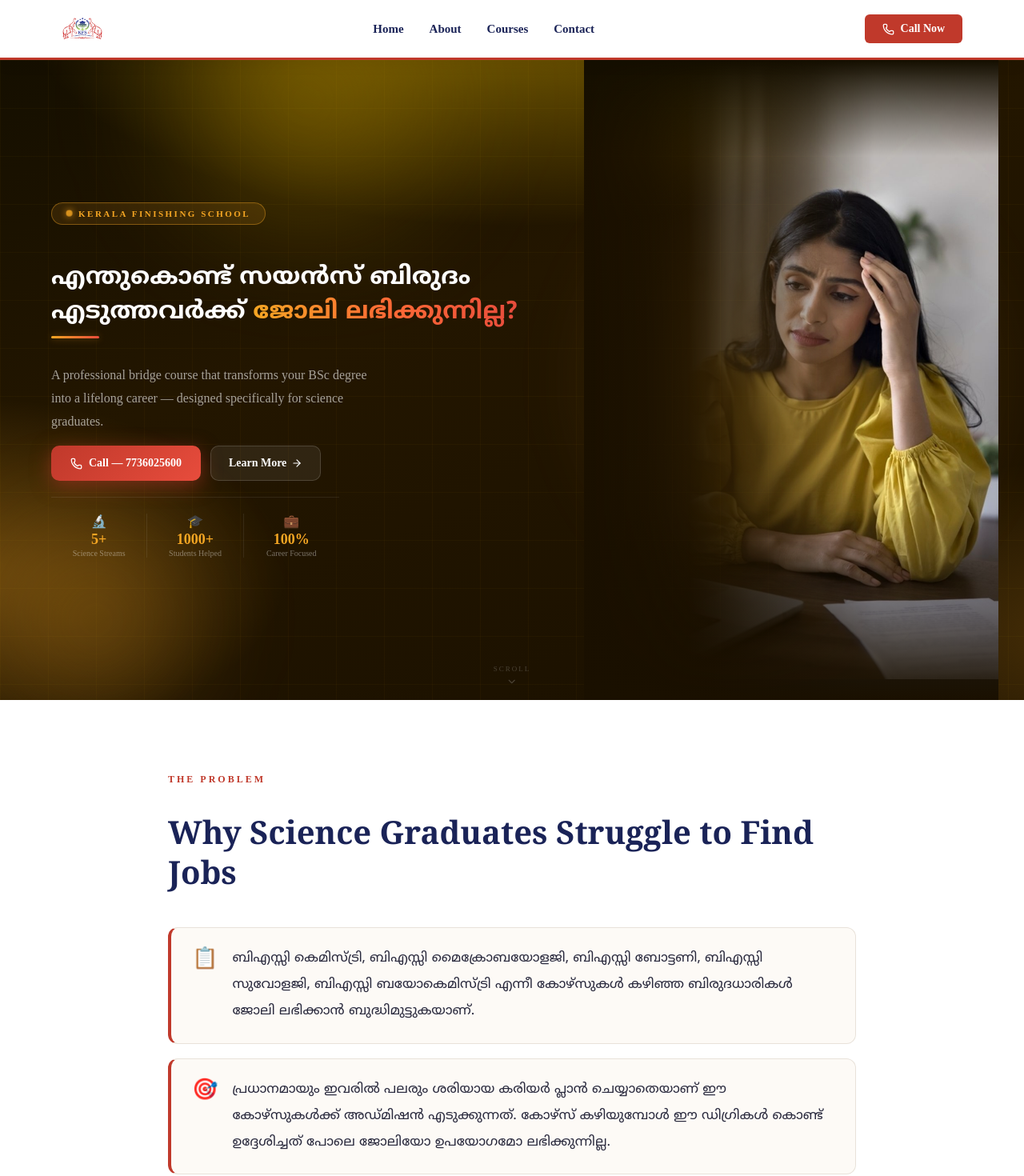
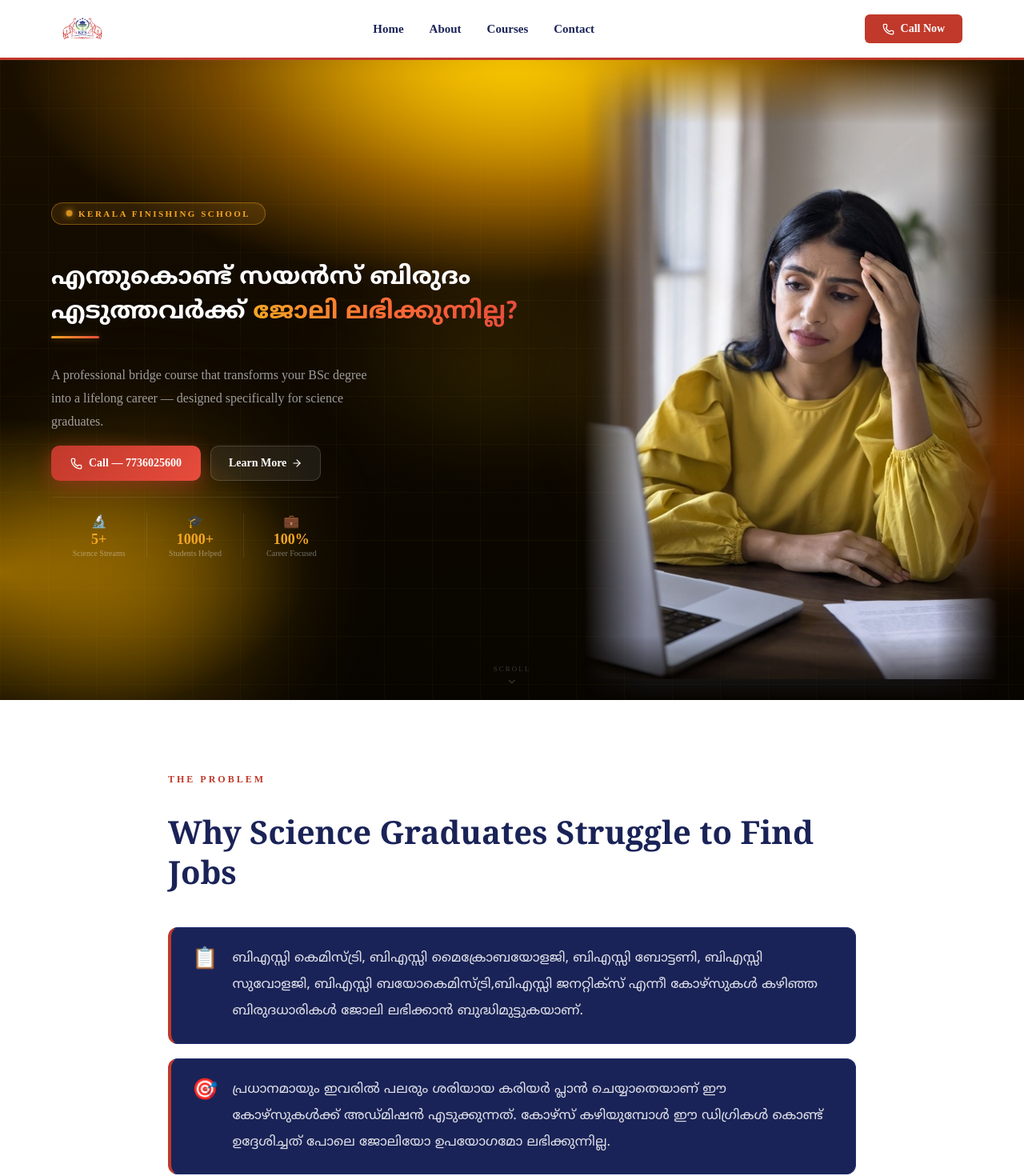
Before and after one commit to Dinoy77/kfs-landing-malayalam, a React (Vite) app: page / in a window 1280 px wide. Shown: the top 1470 px of the page at 80% size. Built offline with nearby package versions, Linux system fonts and the light colour scheme.

Commit message:
Added BSc Genetics, feather image edges on all 4 sides,The Background of the 3 Sentence ,Color illuminating

```diff
--- a/src/components/Courses.jsx
+++ b/src/components/Courses.jsx
@@ -14,6 +14,7 @@ const courses = [
   { icon: '🌿', name: 'BSc Botany' },
   { icon: '🐾', name: 'BSc Zoology' },
   { icon: '🧬', name: 'BSc Biochemistry' },
+  { icon: '🔬', name: 'BSc Genetics' },
 ]
 
 export default function Courses() {
--- a/src/components/Footer.jsx
+++ b/src/components/Footer.jsx
@@ -3,7 +3,8 @@ import logo from '../assets/kfs_logo.jpeg'
 
 const courses = [
   'BSc Chemistry', 'BSc Microbiology',
-  'BSc Botany', 'BSc Zoology', 'BSc Biochemistry'
+  'BSc Botany', 'BSc Zoology',
+  'BSc Biochemistry', 'BSc Genetics'
 ]
 
 export default function Footer() {
--- a/src/components/Hero.jsx
+++ b/src/components/Hero.jsx
@@ -15,11 +15,11 @@ export default function Hero() {
     <section id="home" style={{
       minHeight: '100vh',
       background: `
-        radial-gradient(ellipse 80% 60% at 50% -10%, rgba(255,200,0,0.45) 0%, transparent 60%),
-        radial-gradient(ellipse 60% 50% at -5% 80%, rgba(245,166,35,0.35) 0%, transparent 55%),
-        radial-gradient(ellipse 50% 50% at 105% 90%, rgba(245,166,35,0.2) 0%, transparent 55%),
-        linear-gradient(160deg, #150f00 0%, #231600 40%, #1a1000 100%)
-      `,
+  radial-gradient(ellipse 70% 50% at 50% 0%, rgba(255,220,0,0.9) 0%, rgba(255,160,0,0.4) 40%, transparent 70%),
+  radial-gradient(ellipse 50% 40% at 0% 80%, rgba(255,180,0,0.5) 0%, transparent 60%),
+  radial-gradient(ellipse 40% 40% at 100% 60%, rgba(220,100,0,0.35) 0%, transparent 60%),
+  linear-gradient(180deg, #1a0f00 0%, #0d0800 60%, #080500 100%)
+`,
       color: 'white',
       display: 'grid',
       gridTemplateColumns: '55% 45%',
@@ -41,18 +41,37 @@ export default function Hero() {
       }} />
 
       {/* Glows */}
+      {/* Bright top illumination */}
       <div style={{
-        position: 'absolute', width: 600, height: 400,
-        borderRadius: '50%', top: -150, left: '30%',
+        position: 'absolute', width: 800, height: 500,
+        borderRadius: '50%', top: -300, left: '50%',
         transform: 'translateX(-50%)',
-        background: 'radial-gradient(circle, rgba(255,200,0,0.3) 0%, transparent 65%)',
+        background: 'radial-gradient(circle, rgba(255,220,0,0.95) 0%, rgba(255,160,0,0.5) 40%, transparent 70%)',
+        filter: 'blur(80px)', pointerEvents: 'none'
+      }} />
+
+      {/* Left warm glow */}
+      <div style={{
+        position: 'absolute', width: 500, height: 500,
+        borderRadius: '50%', bottom: -100, left: -80,
+        background: 'radial-gradient(circle, rgba(255,180,0,0.45) 0%, transparent 65%)',
         filter: 'blur(60px)', pointerEvents: 'none'
       }} />
+
+      {/* Right orange glow */}
       <div style={{
         position: 'absolute', width: 400, height: 400,
-        borderRadius: '50%', bottom: -100, left: -80,
-        background: 'radial-gradient(circle, rgba(245,166,35,0.25) 0%, transparent 65%)',
-        filter: 'blur(50px)', pointerEvents: 'none'
+        borderRadius: '50%', top: '40%', right: -100,
+        background: 'radial-gradient(circle, rgba(220,80,0,0.3) 0%, transparent 65%)',
+        filter: 'blur(60px)', pointerEvents: 'none'
+      }} />
+
+      {/* Center soft halo */}
+      <div style={{
+        position: 'absolute', width: 600, height: 200,
+        borderRadius: '50%', top: '35%', left: '25%',
+        background: 'radial-gradient(circle, rgba(255,200,0,0.12) 0%, transparent 70%)',
+        filter: 'blur(40px)', pointerEvents: 'none'
       }} />
 
       {/* ── LEFT — Text ── */}
@@ -216,33 +235,19 @@ export default function Hero() {
               objectPosition: 'center 10%',
               display: 'block',
               maskImage: 'linear-gradient(to left, rgba(0,0,0,0.95) 40%, transparent 100%), linear-gradient(to top, transparent 0%, black 20%)',
-              WebkitMaskImage: 'linear-gradient(to left, black 30%, transparent 75%)',
-              maskImage: 'linear-gradient(to left, black 30%, transparent 75%)',
+              WebkitMaskImage: `
+  linear-gradient(to right, transparent 0%, black 15%, black 85%, transparent 100%),
+  linear-gradient(to bottom, transparent 0%, black 10%, black 90%, transparent 100%)
+`,
+              maskImage: `
+  linear-gradient(to right, transparent 0%, black 15%, black 85%, transparent 100%),
+  linear-gradient(to bottom, transparent 0%, black 10%, black 90%, transparent 100%)
+`,
+              maskComposite: 'intersect',
+              WebkitMaskComposite: 'source-in',
             }}
           />
 
-          {/* Blend left edge */}
-          <div style={{
-            position: 'absolute', inset: 0,
-            background: 'linear-gradient(to right, #1a1000 0%, rgba(26,16,0,0.85) 15%, rgba(26,16,0,0.2) 40%, transparent 60%)',
-            pointerEvents: 'none'
-          }} />
-
-          {/* Blend bottom edge */}
-          <div style={{
-            position: 'absolute', bottom: 0, left: 0, right: 0,
-            height: '30%',
-            background: 'linear-gradient(to top, #1a1000, transparent)',
-            pointerEvents: 'none'
-          }} />
-
-          {/* Blend top edge */}
-          <div style={{
-            position: 'absolute', top: 0, left: 0, right: 0,
-            height: '15%',
-            background: 'linear-gradient(to bottom, #150f00, transparent)',
-            pointerEvents: 'none'
-          }} />
         </div>
 
       </motion.div>
--- a/src/components/Problem.jsx
+++ b/src/components/Problem.jsx
@@ -9,7 +9,7 @@ const fadeUp = {
 }
 
 const cards = [
-    { icon: '📋', text: 'ബിഎസ്സി കെമിസ്ട്രി, ബിഎസ്സി മൈക്രോബയോളജി, ബിഎസ്സി ബോട്ടണി, ബിഎസ്സി സുവോളജി, ബിഎസ്സി ബയോകെമിസ്ട്രി എന്നീ കോഴ്‌സുകൾ കഴിഞ്ഞ ബിരുദധാരികൾ ജോലി ലഭിക്കാൻ ബുദ്ധിമുട്ടുകയാണ്.' },
+    { icon: '📋', text: 'ബിഎസ്സി കെമിസ്ട്രി, ബിഎസ്സി മൈക്രോബയോളജി, ബിഎസ്സി ബോട്ടണി, ബിഎസ്സി സുവോളജി, ബിഎസ്സി ബയോകെമിസ്ട്രി,ബിഎസ്സി ജനറ്റിക്സ് എന്നീ കോഴ്‌സുകൾ കഴിഞ്ഞ ബിരുദധാരികൾ ജോലി ലഭിക്കാൻ ബുദ്ധിമുട്ടുകയാണ്.' },
     { icon: '🎯', text: 'പ്രധാനമായും ഇവരിൽ പലരും ശരിയായ കരിയർ പ്ലാൻ ചെയ്യാതെയാണ് ഈ കോഴ്സുകൾക്ക് അഡ്മിഷൻ എടുക്കുന്നത്. കോഴ്സ് കഴിയുമ്പോൾ ഈ ഡിഗ്രികൾ കൊണ്ട് ഉദ്ദേശിച്ചത് പോലെ ജോലിയോ ഉപയോഗമോ ലഭിക്കുന്നില്ല.' },
     { icon: '📊', text: 'മറ്റ് പ്രൊഫഷണൽ കോഴ്സുകളുമായി താരതമ്യം ചെയ്യുമ്പോൾ, മേൽ പറഞ്ഞ കോഴ്സുകൾ ചെയ്ത വിദ്യാർത്ഥികളുടെ എണ്ണം താരതമ്യേന ഒരുപാട് കൂടുതലാണ്.' },
 ]
@@ -39,12 +39,12 @@ export default function Problem() {
                         className="problem-card"
                         style={{
                             display: 'flex', gap: 18, alignItems: 'flex-start',
-                            background: '#fdfaf6', border: '1px solid #e8e2da',
+                            background: '#1a2357', border: '1px solid #243070',
                             borderLeft: '4px solid #c0392b', borderRadius: 12,
                             padding: '22px 26px', marginBottom: 18
                         }}>
                         <span style={{ fontSize: 26, flexShrink: 0 }}>{card.icon}</span>
-                        <p style={{ fontFamily: "'Noto Sans Malayalam', sans-serif", fontSize: 'clamp(14px, 1.8vw, 17px)', lineHeight: 1.95, color: '#2a2a3e', margin: 0 }}>
+                        <p style={{ fontFamily: "'Noto Sans Malayalam', sans-serif", fontSize: 'clamp(14px, 1.8vw, 17px)', lineHeight: 1.95, color: 'rgba(255,255,255,0.85)', margin: 0}}>
                             {card.text}
                         </p>
                     </motion.div>
```
